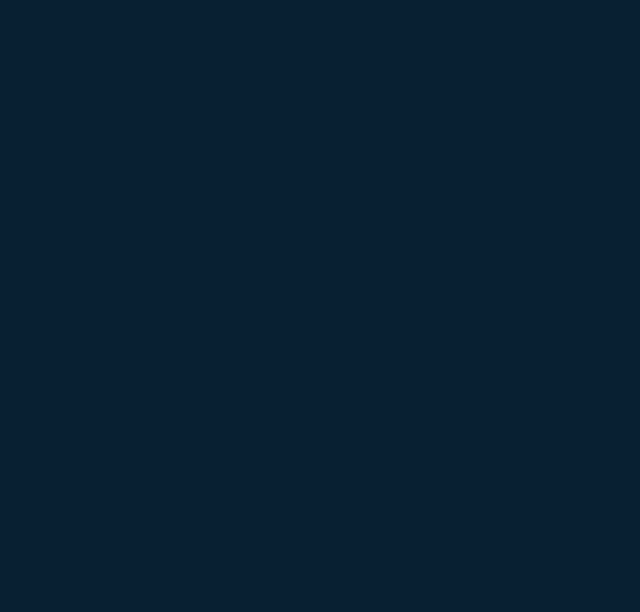
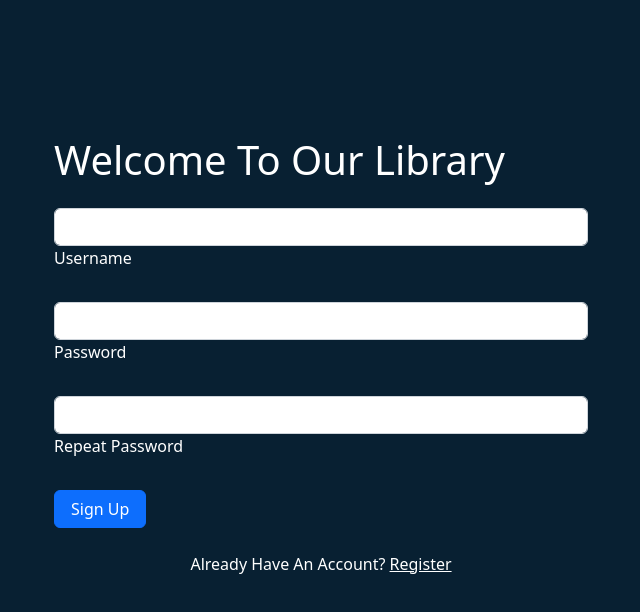
Before and after one commit to Melvin-Jovano/e-library-fe, a Vue app: page /register in a window 1280 px wide. Before the commit this address had no page. Shown: the top 612 px of the page, without its empty margins (319-959 px from the left). Built offline with nearby package versions, Linux system fonts and the light colour scheme.

Commit message:
feat: UI

```diff
--- /dev/null
+++ b/src/assets/css/base.css
@@ -0,0 +1,6 @@
+.text-sm {
+    font-size: .85rem;
+}
+.text-xs {
+    font-size: .8rem;
+}
--- a/src/router/index.js
+++ b/src/router/index.js
@@ -1,6 +1,8 @@
-import { createRouter, createWebHistory } from 'vue-router'
-import HomeView from '../views/HomeView.vue'
-import BookDetail from '../components/BookDetail.vue'
+import { createRouter, createWebHistory } from 'vue-router';
+import LoginView from '../views/LoginView.vue';
+import RegisterView from '../views/RegisterView.vue';
+import HomeView from '../views/HomeView.vue';
+import BookDetail from '../components/BookDetail.vue';
 
 const router = createRouter({
   history: createWebHistory(import.meta.env.BASE_URL),
@@ -15,8 +17,18 @@ const router = createRouter({
       name: 'details',
       component: BookDetail,
       props: true
+    },
+    {
+      path: '/login',
+      name: 'login',
+      component: LoginView
+    },
+    {
+      path: '/register',
+      name: 'register',
+      component: RegisterView
     }
   ]
-})
+});
 
 export default router
--- /dev/null
+++ b/src/views/LoginView.vue
@@ -0,0 +1,54 @@
+<template>
+	<div class="container text-white">
+		<section class="vh-100">
+			<div class="container-fluid h-custom">
+				<div class="row d-flex justify-content-center align-items-center h-100">
+					<div class="col-md-9 col-lg-6 col-xl-5">
+						<img src="../assets/images/login.webp"
+						class="img-fluid" alt="Sample image">
+					</div>
+					<div class="col-md-8 col-lg-6 col-xl-4 offset-xl-1">
+						<form>
+							<h1 class="mb-4">Hello There...</h1>
+							<div class="form-outline mb-4">
+								<input type="email" id="username" class="form-control form-control"
+								placeholder="Username" />
+								<label class="form-label text-sm" for="username">Your Username</label>
+							</div>
+
+							<div class="form-outline mb-3">
+								<input type="password" id="password" class="form-control form-control"
+								placeholder="Password" />
+								<label class="form-label text-sm" for="password">Enter Your Password</label>
+							</div>
+
+							<div class="text-center text-lg-start mt-4 pt-2">
+								<button type="submit" class="btn btn-primary px-4">Login</button>
+								<p class="small mt-2 pt-1 mb-0">Don't have an account? <a href="#!" class="text-white text-sm">Register</a></p>
+							</div>
+						</form>
+					</div>
+				</div>
+			</div>
+		</section>
+	</div>
+</template>
+
+<script setup>
+	import { onMounted } from 'vue';
+
+	onMounted(() => {
+		console.log(1);
+	});
+</script>
+
+<style scoped>
+	.h-custom {
+		height: calc(100% - 73px);
+	}
+	@media (max-width: 450px) {
+		.h-custom {
+			height: 100%;
+		}
+	}
+</style>
--- /dev/null
+++ b/src/views/RegisterView.vue
@@ -0,0 +1,128 @@
+<template>
+	<div class="container text-white">
+		<section class="vh-100">
+			<div class="container-fluid h-custom">
+				<div class="row d-flex justify-content-center align-items-center h-100">
+					<div class="tab-content w-50">
+						<div class="">
+							<form action="#" @submit.prevent="register()">
+								<h1 class="mb-4">Welcome To Our Library</h1>
+								<div class="form-outline mb-4">
+									<input type="email" id="email" class="form-control" />
+									<label class="form-label" for="email">Username</label>
+								</div>
+
+								<div class="form-outline mb-4">
+									<input type="password" id="password" class="form-control" />
+									<label class="form-label" for="password">Password</label>
+								</div>
+
+								<div class="form-outline mb-4">
+									<input type="password" id="password-repeat" class="form-control" />
+									<label class="form-label" for="password-repeat">Repeat Password</label>
+								</div>
+
+								<button type="submit" class="btn btn-primary btn-block mb-4 px-3">Sign Up</button>
+
+								<div class="text-center">
+									<p>Already Have An Account? <a href="#!" class="text-white">Register</a></p>
+								</div>
+							</form>
+						</div>
+						<div class="tab-pane fade" id="pills-register" role="tabpanel" aria-labelledby="tab-register">
+							<form>
+							<div class="text-center mb-3">
+								<p>Sign up with:</p>
+								<button type="button" class="btn btn-secondary btn-floating mx-1">
+								<i class="fab fa-facebook-f"></i>
+								</button>
+
+								<button type="button" class="btn btn-secondary btn-floating mx-1">
+								<i class="fab fa-google"></i>
+								</button>
+
+								<button type="button" class="btn btn-secondary btn-floating mx-1">
+								<i class="fab fa-twitter"></i>
+								</button>
+
+								<button type="button" class="btn btn-secondary btn-floating mx-1">
+								<i class="fab fa-github"></i>
+								</button>
+							</div>
+
+							<p class="text-center">or:</p>
+
+							<!-- Name input -->
+							<div class="form-outline mb-4">
+								<input type="text" id="registerName" class="form-control" />
+								<label class="form-label" for="registerName">Name</label>
+							</div>
+
+							<!-- Username input -->
+							<div class="form-outline mb-4">
+								<input type="text" id="registerUsername" class="form-control" />
+								<label class="form-label" for="registerUsername">Username</label>
+							</div>
+
+							<!-- Email input -->
+							<div class="form-outline mb-4">
+								<input type="email" id="registerEmail" class="form-control" />
+								<label class="form-label" for="registerEmail">Email</label>
+							</div>
+
+							<!-- Password input -->
+							<div class="form-outline mb-4">
+								<input type="password" id="registerPassword" class="form-control" />
+								<label class="form-label" for="registerPassword">Password</label>
+							</div>
+
+							<!-- Repeat Password input -->
+							<div class="form-outline mb-4">
+								<input type="password" id="registerRepeatPassword" class="form-control" />
+								<label class="form-label" for="registerRepeatPassword">Repeat password</label>
+							</div>
+
+							<!-- Checkbox -->
+							<div class="form-check d-flex justify-content-center mb-4">
+								<input
+								class="form-check-input me-2"
+								type="checkbox"
+								value=""
+								id="registerCheck"
+								checked
+								aria-describedby="registerCheckHelpText"
+								/>
+								<label class="form-check-label" for="registerCheck">
+								I have read and agree to the terms
+								</label>
+							</div>
+
+							<!-- Submit button -->
+							<button type="submit" class="btn btn-primary btn-block mb-3">Sign in</button>
+							</form>
+						</div>
+					</div>
+				</div>
+			</div>
+		</section>
+	</div>
+</template>
+
+<script setup>
+	import { onMounted } from 'vue';
+
+	onMounted(() => {
+		console.log(1);
+	});
+</script>
+
+<style scoped>
+	.h-custom {
+		height: calc(100% - 73px);
+	}
+	@media (max-width: 450px) {
+		.h-custom {
+			height: 100%;
+		}
+	}
+</style>
```
Also changed, not shown: src/main.js (+11 -11 lines), src/assets/images/login.webp (added).
